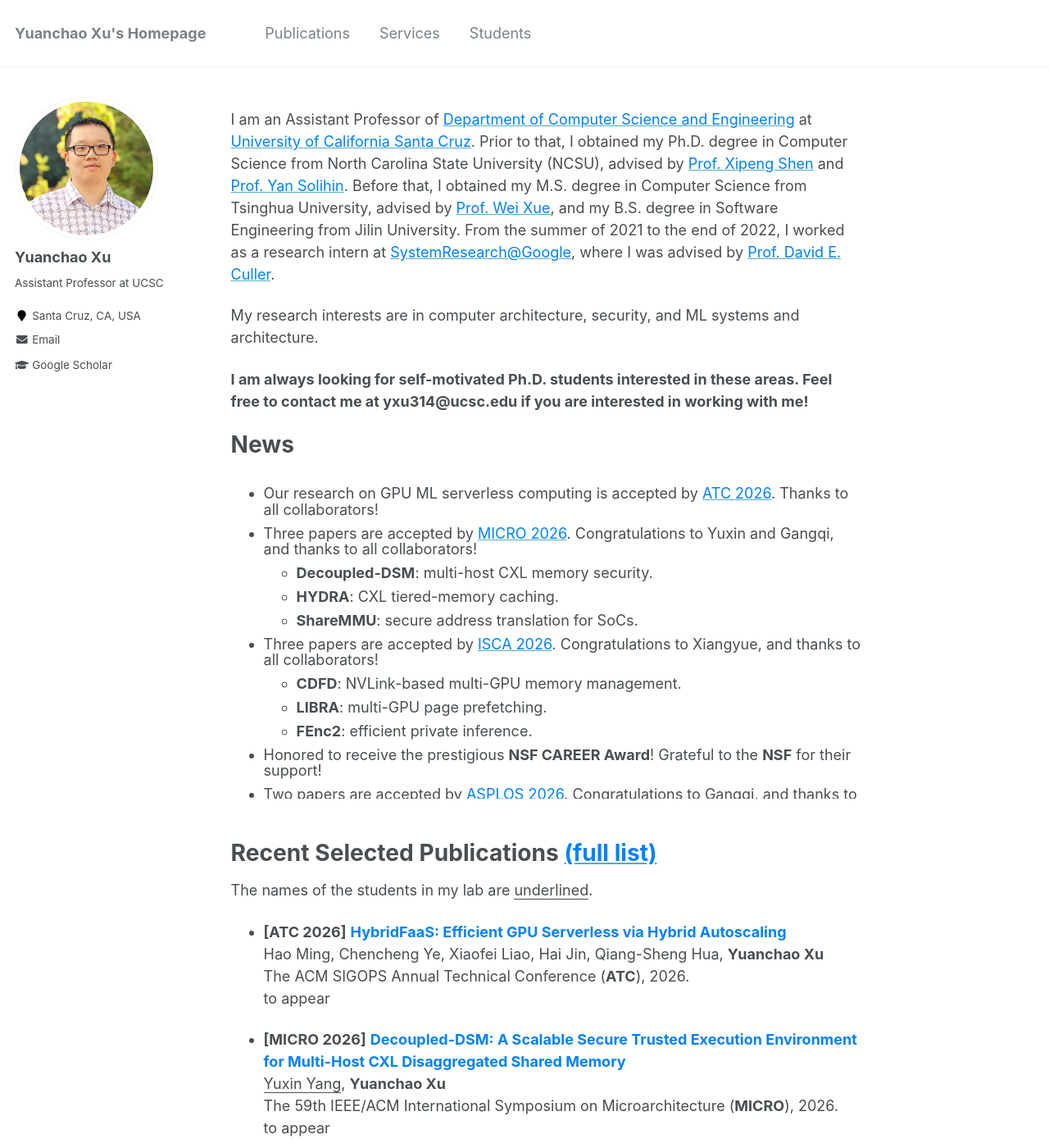
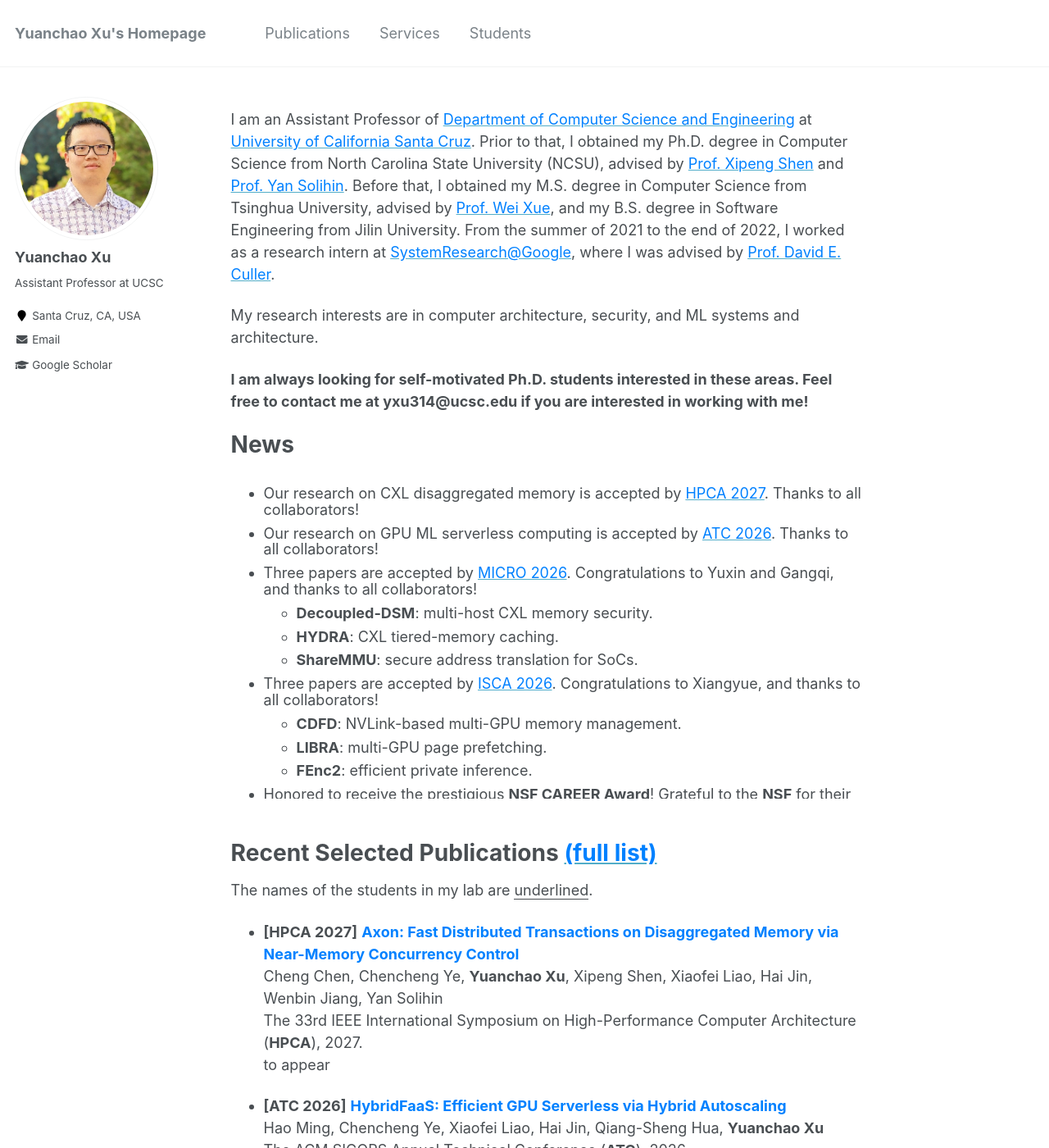
Before and after one commit to yuanchaoxu6/yuanchaoxu6.github.io, a Jekyll site: the page built from _pages/about.md, in a window 1280 px wide and 1400 px high. Shown: the whole window at 82% size. Built offline with Jekyll 4.4.1, drawn with Linux system fonts in a browser that asks for light colours.

Commit message:
add hpca2027

```diff
--- a/_pages/about.md
+++ b/_pages/about.md
@@ -21,6 +21,7 @@ News
 
 <div markdown="1" style="width: 100%; height: 400px; overflow-y: scroll; margin: 0; padding: 0; line-height: 1.1;">
 
+* Our research on CXL disaggregated memory is accepted by [<font color="#0081ff">HPCA 2027</font>](https://conf.researchr.org/home/hpca-2027). Thanks to all collaborators!
 * Our research on GPU ML serverless computing is accepted by [<font color="#0081ff">ATC 2026</font>](https://atc.sigops.org/2026/). Thanks to all collaborators!
 * Three papers are accepted by [<font color="#0081ff">MICRO 2026</font>](https://www.microarch.org/micro59/). Congratulations to Yuxin and Gangqi, and thanks to all collaborators!
   * **Decoupled-DSM**: multi-host CXL memory security.
@@ -58,6 +59,11 @@ Recent Selected Publications [<font color="#0081ff">(full list)</font>](https://
 ======
 
 The names of the students in my lab are <ins>underlined</ins>.
+
+- **[HPCA 2027]** **<font color="#0081ff">Axon: Fast Distributed Transactions on Disaggregated Memory via Near-Memory Concurrency Control</font>**
+  Cheng Chen, Chencheng Ye, **Yuanchao Xu**, Xipeng Shen, Xiaofei Liao, Hai Jin, Wenbin Jiang, Yan Solihin
+  The 33rd IEEE International Symposium on High-Performance Computer Architecture (**HPCA**), 2027.
+  to appear
 
 - **[ATC 2026]** **<font color="#0081ff">HybridFaaS: Efficient GPU Serverless via Hybrid Autoscaling</font>**
   Hao Ming, Chencheng Ye, Xiaofei Liao, Hai Jin, Qiang-Sheng Hua, **Yuanchao Xu**
```
Also changed, not shown: _pages/publications.md (+5 -0 lines).
